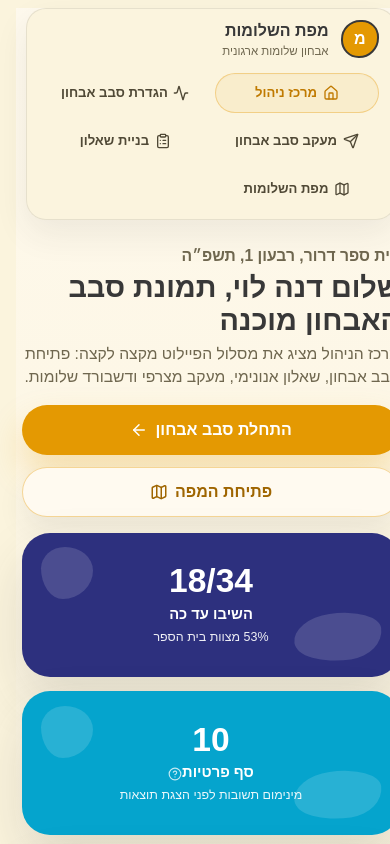
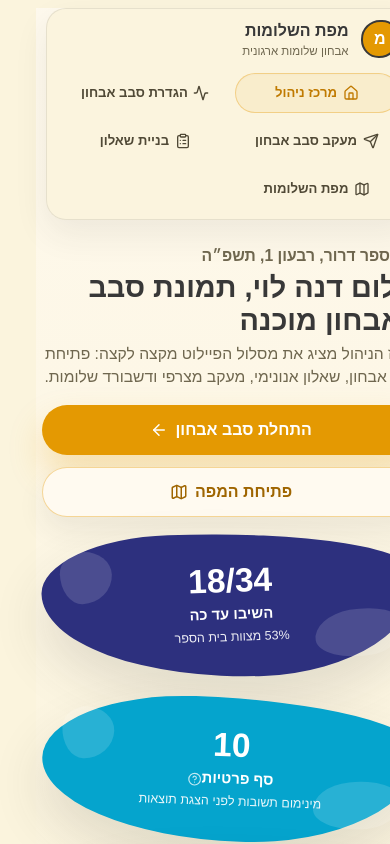
Before and after one commit to shteynu/shalomut-map-demo, a Next.js app: page / in a window 390 px wide. Shown: the top 844 px of the page. Built offline with nearby package versions, Linux system fonts and the light colour scheme.

Commit message:
style: restore organic pebble shapes for metric cards on mobile landing page

```diff
--- a/src/app/globals.css
+++ b/src/app/globals.css
@@ -2786,8 +2786,6 @@ textarea {
     transform: none !important;
   }
   .stone-page .metric-card {
-    border-radius: 28px !important;
-    transform: none !important;
     min-height: 0;
   }
   .stone-page .privacy-band,
```
